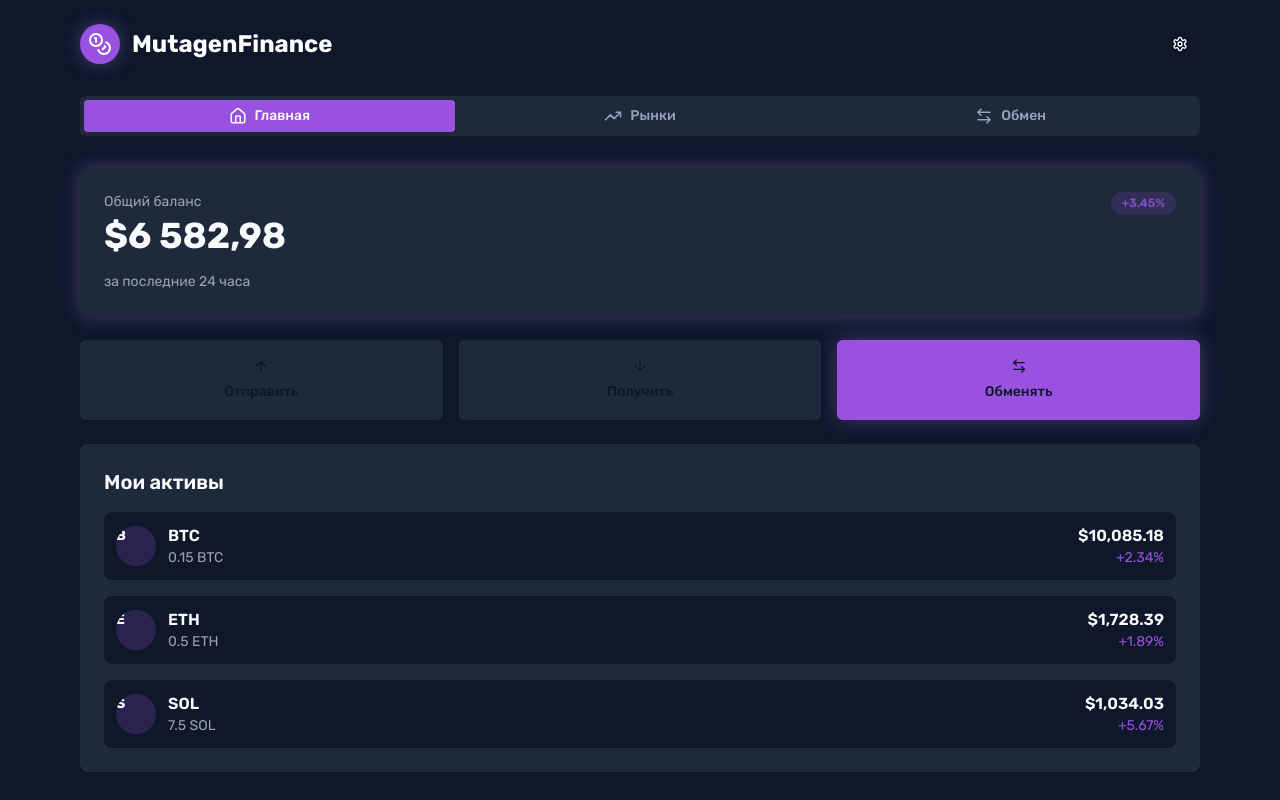
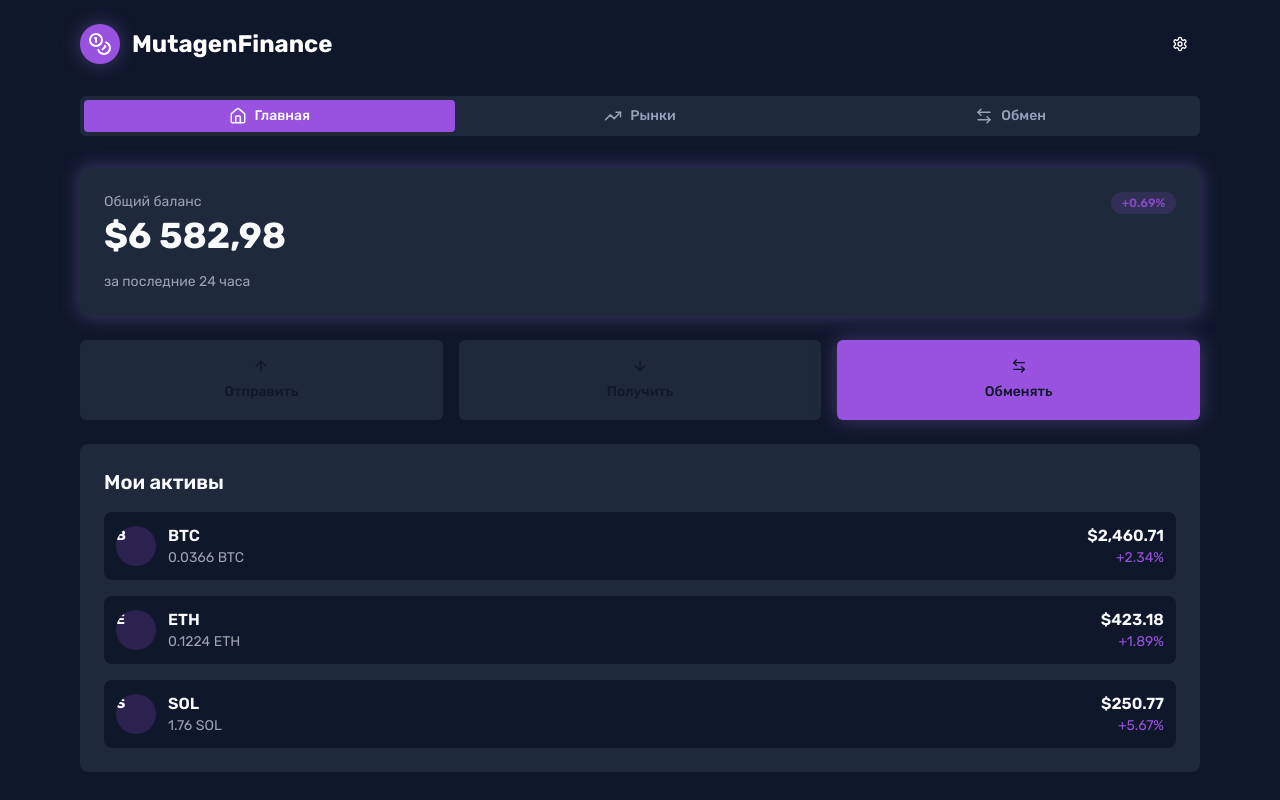
Before and after one commit to pr-poehali-dev/fake-crypto-exchange, a React (Vite) app: page / in a window 1280 px wide. Built offline with nearby package versions, Linux system fonts and the light colour scheme.

Commit message:
Реализация динамического баланса пользователя

```diff
--- a/src/pages/Index.tsx
+++ b/src/pages/Index.tsx
@@ -1,4 +1,4 @@
-import { useState } from 'react';
+import { useState, useMemo } from 'react';
 import { Card } from '@/components/ui/card';
 import { Button } from '@/components/ui/button';
 import { Tabs, TabsContent, TabsList, TabsTrigger } from '@/components/ui/tabs';
@@ -17,14 +17,10 @@ const mockCryptos = [
   { id: 'ADA', name: 'Cardano', symbol: 'ADA', price: 0.4567, change: -1.23, sparkline: [0.462, 0.460, 0.458, 0.457, 0.4567] },
 ];
 
-const mockBalance = {
-  total: 12847.56,
-  change24h: 3.45,
-  holdings: [
-    { symbol: 'BTC', amount: 0.15, value: 10085.18 },
-    { symbol: 'ETH', amount: 0.5, value: 1728.39 },
-    { symbol: 'SOL', amount: 7.5, value: 1034.03 },
-  ]
+const getRandomBalance = () => {
+  const min = 1578.74;
+  const max = 19793.84;
+  return parseFloat((Math.random() * (max - min) + min).toFixed(2));
 };
 
 const Sparkline = ({ data, positive }: { data: number[], positive: boolean }) => {
@@ -60,6 +56,23 @@ const Index = () => {
   const [toAmount, setToAmount] = useState('');
   const [fromCrypto, setFromCrypto] = useState('BTC');
   const [toCrypto, setToCrypto] = useState('ETH');
+
+  const mockBalance = useMemo(() => {
+    const total = getRandomBalance();
+    const btcValue = total * 0.785;
+    const ethValue = total * 0.135;
+    const solValue = total * 0.08;
+
+    return {
+      total,
+      change24h: parseFloat((Math.random() * 10 - 2).toFixed(2)),
+      holdings: [
+        { symbol: 'BTC', amount: parseFloat((btcValue / 67234.50).toFixed(4)), value: parseFloat(btcValue.toFixed(2)) },
+        { symbol: 'ETH', amount: parseFloat((ethValue / 3456.78).toFixed(4)), value: parseFloat(ethValue.toFixed(2)) },
+        { symbol: 'SOL', amount: parseFloat((solValue / 142.67).toFixed(2)), value: parseFloat(solValue.toFixed(2)) },
+      ]
+    };
+  }, []);
 
   const handleSwap = () => {
     if (!fromAmount || parseFloat(fromAmount) <= 0) {
```
